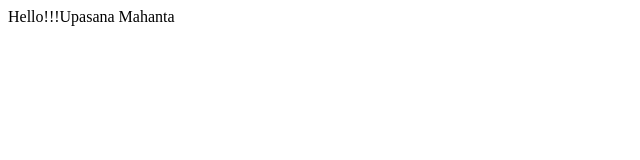
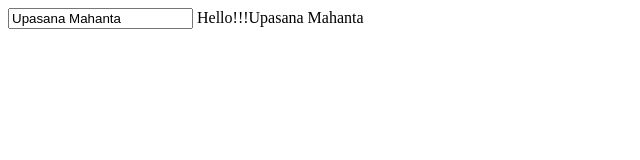
Before and after one commit to upasanagithub/angular_coursera, a plain HTML site: page index.html in a window 1280 px wide. Shown: the whole page, without its empty margins (0-640 px from the left). Drawn offline with nearby package versions, Linux system fonts and the light colour scheme.

Commit message:
DI update again3

```diff
--- a/index.html
+++ b/index.html
@@ -6,6 +6,7 @@
   <body>
     <div  ng-app='myApp'>
     <div ng-controller='myFC'>
+      <input type="text" ng-model="name">
     Hello!!!{{name}}
   </div>
     </div>
```
